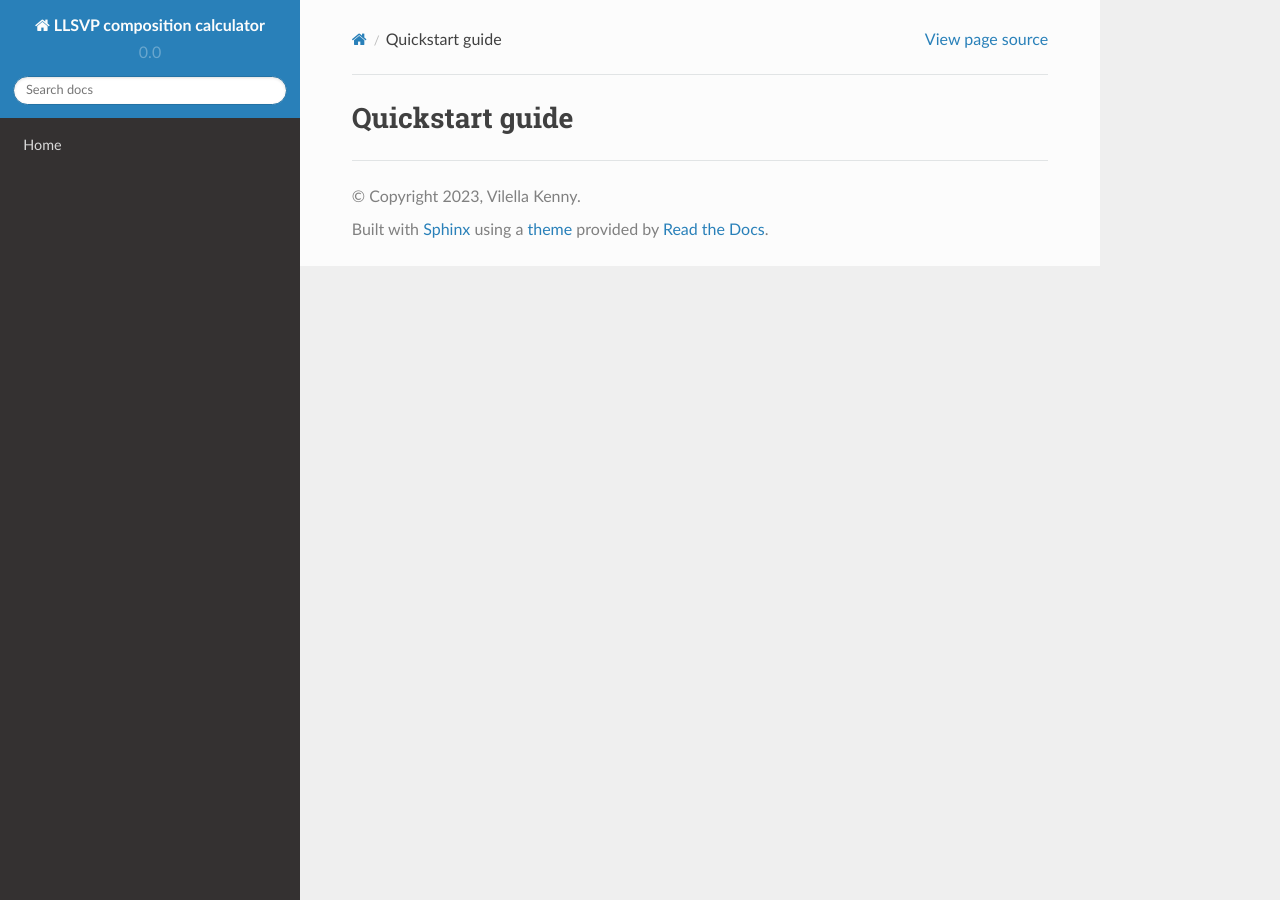
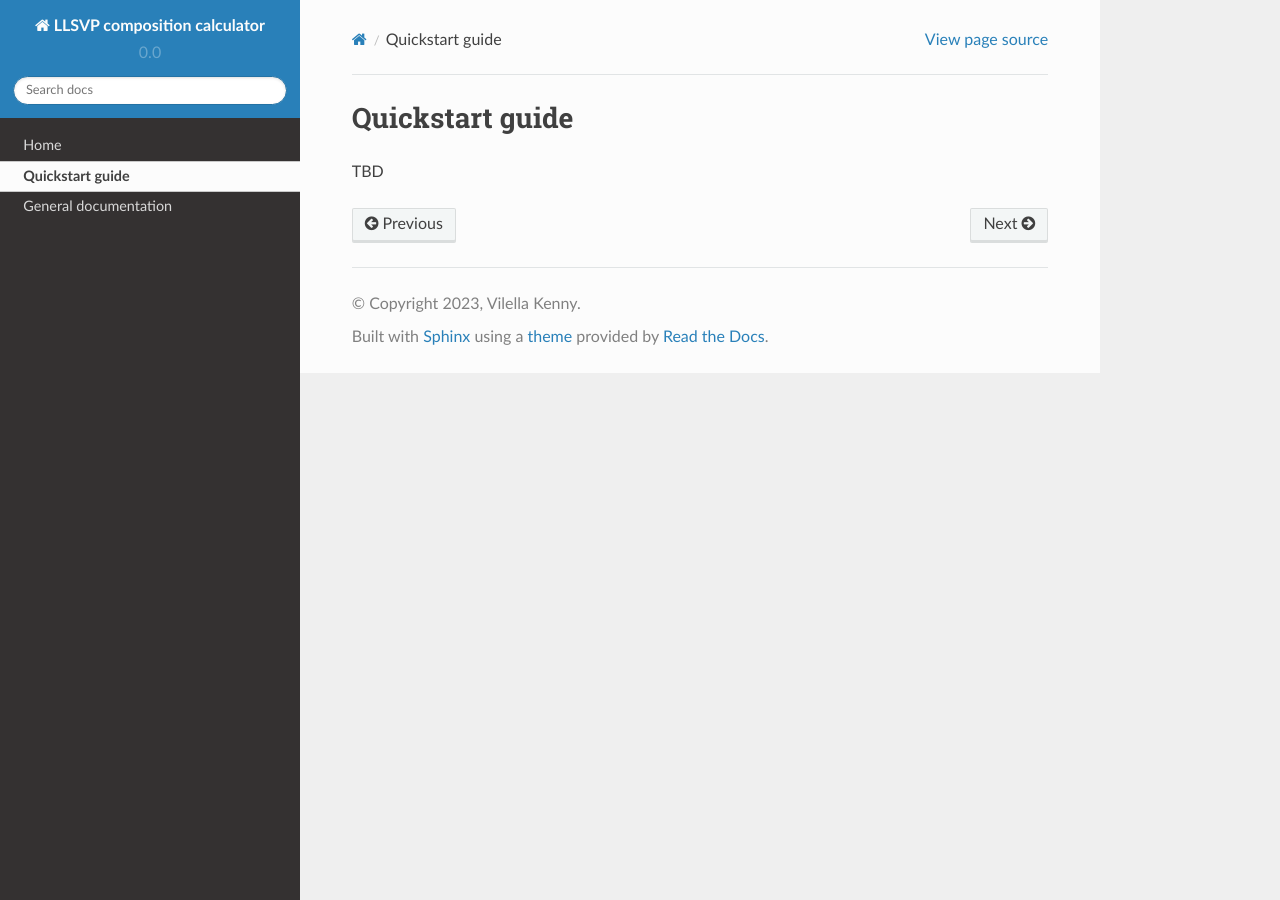
Before and after one commit to KennyVilella/LLSVP_composition_python, a Sphinx documentation site: the page built from docs/quickstart.rst, in a window 1280 px wide. Built offline with Sphinx 7.4.7 and the Read the Docs theme 2.0.0, drawn with Linux system fonts in a browser that asks for light colours; pages that are not in the unit, such as notebooks, are missing from menus.

Commit message:
[changed] corrected implementation

```diff
--- a/docs/api.rst
+++ b/docs/api.rst
@@ -1,3 +1,5 @@
+.. _api:
+
 API
 ===
 
--- a/docs/conf.py
+++ b/docs/conf.py
@@ -10,4 +10,3 @@ extensions = [
 
 templates_path = ["_templates"]
 html_theme = "sphinx_rtd_theme"
-html_static_path = ["_static"]
--- a/docs/index.rst
+++ b/docs/index.rst
@@ -21,5 +21,5 @@ Contents
 .. toctree::
 
    Home <self>
-   Quickstart guide
-   API
+   quickstart
+   General documentation <api>
--- a/docs/quickstart.rst
+++ b/docs/quickstart.rst
@@ -1,2 +1,6 @@
+.. _quickstart:
+
 Quickstart guide
 ================
+
+TBD
```
